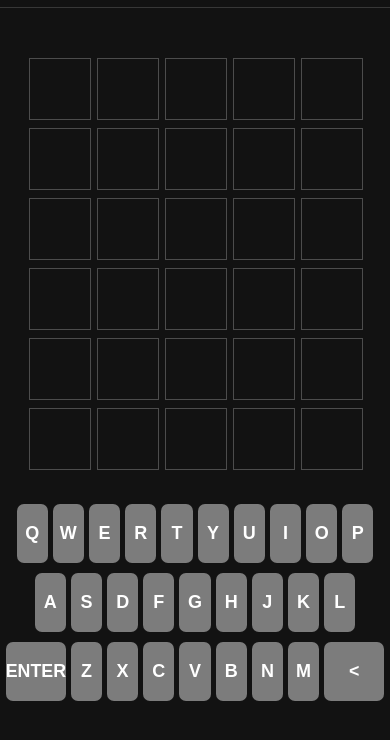
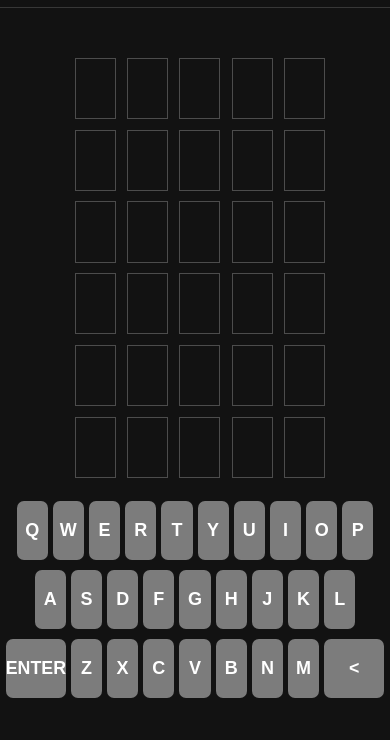
Before and after one commit to AdwaitSalankar/QWERTY, a plain HTML site: page index.html in a window 390 px wide. Shown: the part 60-800 px from the top of the page. Drawn offline with Linux system fonts and the light colour scheme.

Commit message:
Update styles.css

```diff
--- a/styles.css
+++ b/styles.css
@@ -65,8 +65,22 @@ body {
     grid-gap: 8px;
     justify-content: center;
     margin-bottom: 34px;
-    color:white;
+    color: white;
     font-weight: bold;
+}
+
+@media (max-width: 450px) {
+    .board {
+        margin-top: 50px;
+        display: grid;
+        grid-template-columns: repeat(5, 8vw);
+        grid-template-rows: repeat(6, 6vh);
+        grid-gap: 2.5vh;
+        justify-content: center;
+        margin-bottom: 34px;
+        color:white;
+        font-weight: bold;
+    }
 }
 
 .board .tile {
@@ -79,6 +93,20 @@ body {
     font-size: 2rem;
     text-transform: uppercase;
     background-color: #121212;
+}
+
+@media (max-width: 450px) {
+    .board .tile {
+        width: 10vw;
+        height: 7vh;
+        border: 1px solid #4c4c4c;
+        display: flex;
+        justify-content: center;
+        align-items: center;
+        font-size: 2rem;
+        text-transform: uppercase;
+        background-color: #121212;
+    }
 }
 
 .board .tile.correct {
```
